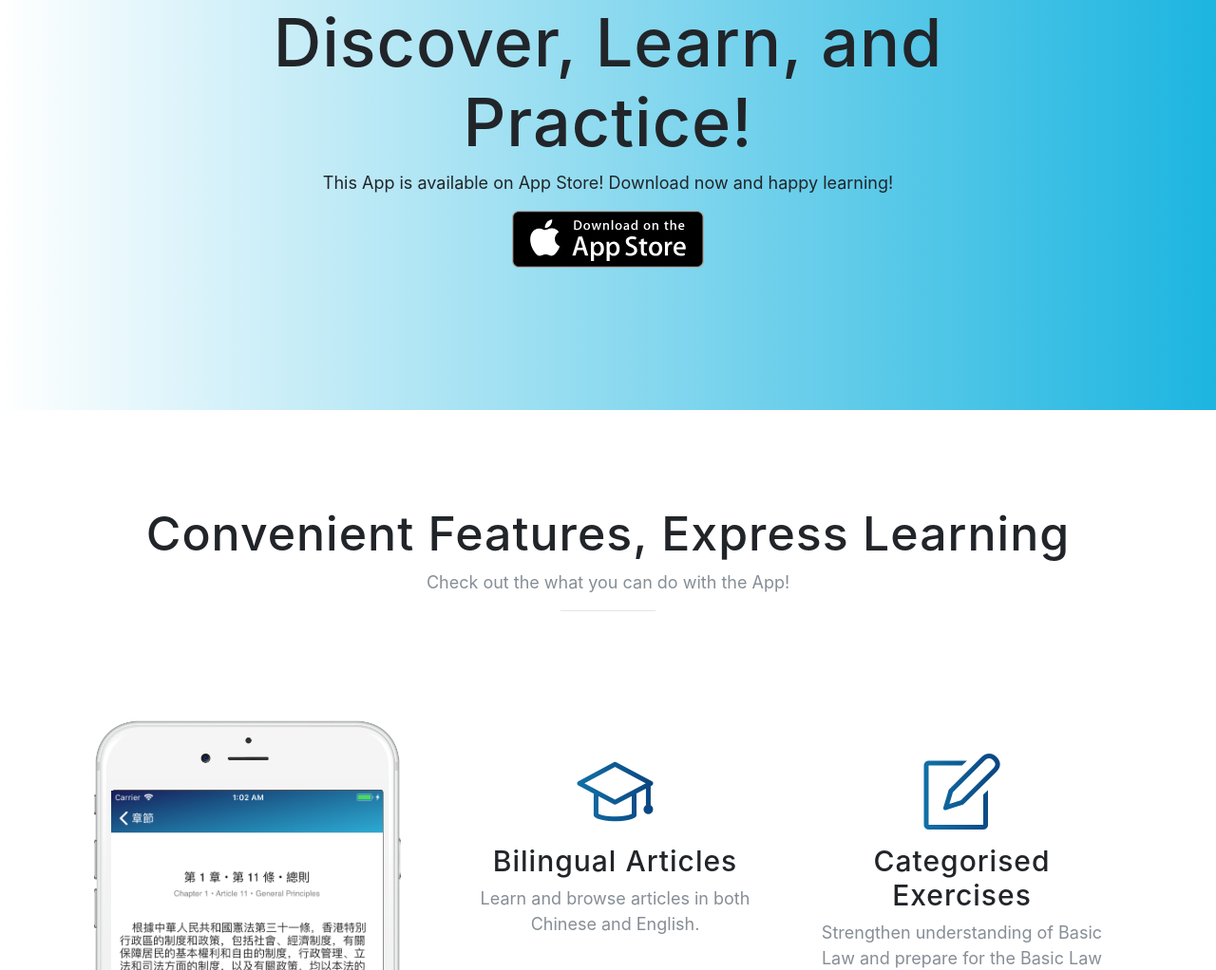
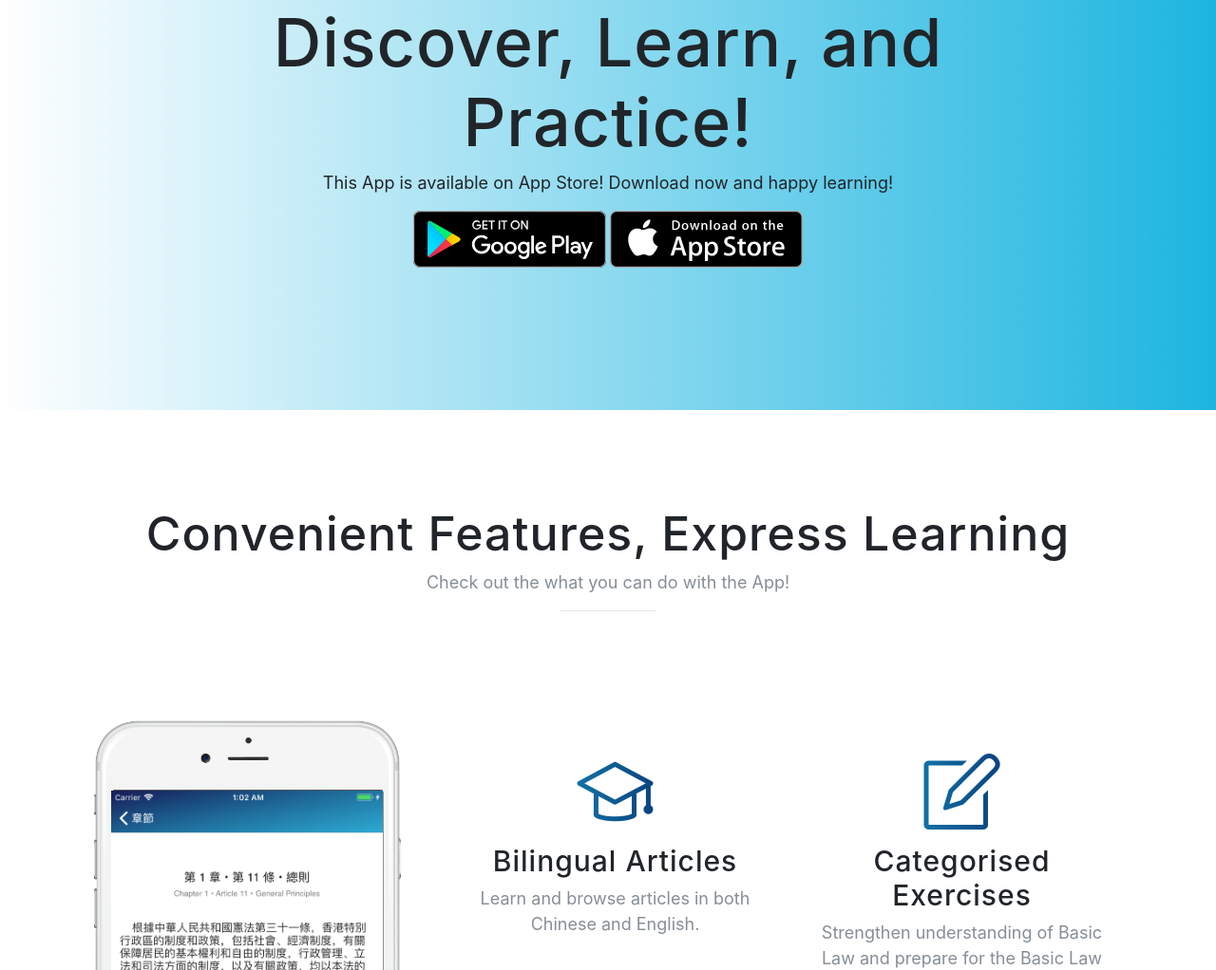
Before and after one commit to learnbasiclaw/learnbasiclaw.github.io, a website with bundled scripts: page index.html in a window 1280 px wide. Shown: the part 947-1969 px from the top of the page at 95% size. Built offline with nearby package versions, Linux system fonts and the light colour scheme; a web font is replaced by a local one.

Commit message:
3rd Commit

```diff
--- a/index.html
+++ b/index.html
@@ -89,7 +89,7 @@
             <h2 class="section-heading">Discover, Learn, and Practice!</h2>
             <p>This App is available on App Store! Download now and happy learning!</p>
             <div class="badges">
-              <!-- <a class="badge-link" href="#"><img src="img/google-play-badge.svg" alt=""></a> -->
+               <a class="badge-link" href="https://play.google.com/store/apps/details?id=com.ecstudio.eric.hkbasiclawtraining"><img src="img/google-play-badge.svg" alt=""></a>
               <a class="badge-link" href="https://itunes.apple.com/us/app/精通基本法/id1333424768?ls=1&mt=8"><img src="img/app-store-badge.svg" alt=""></a>
             </div>
           </div>
```
